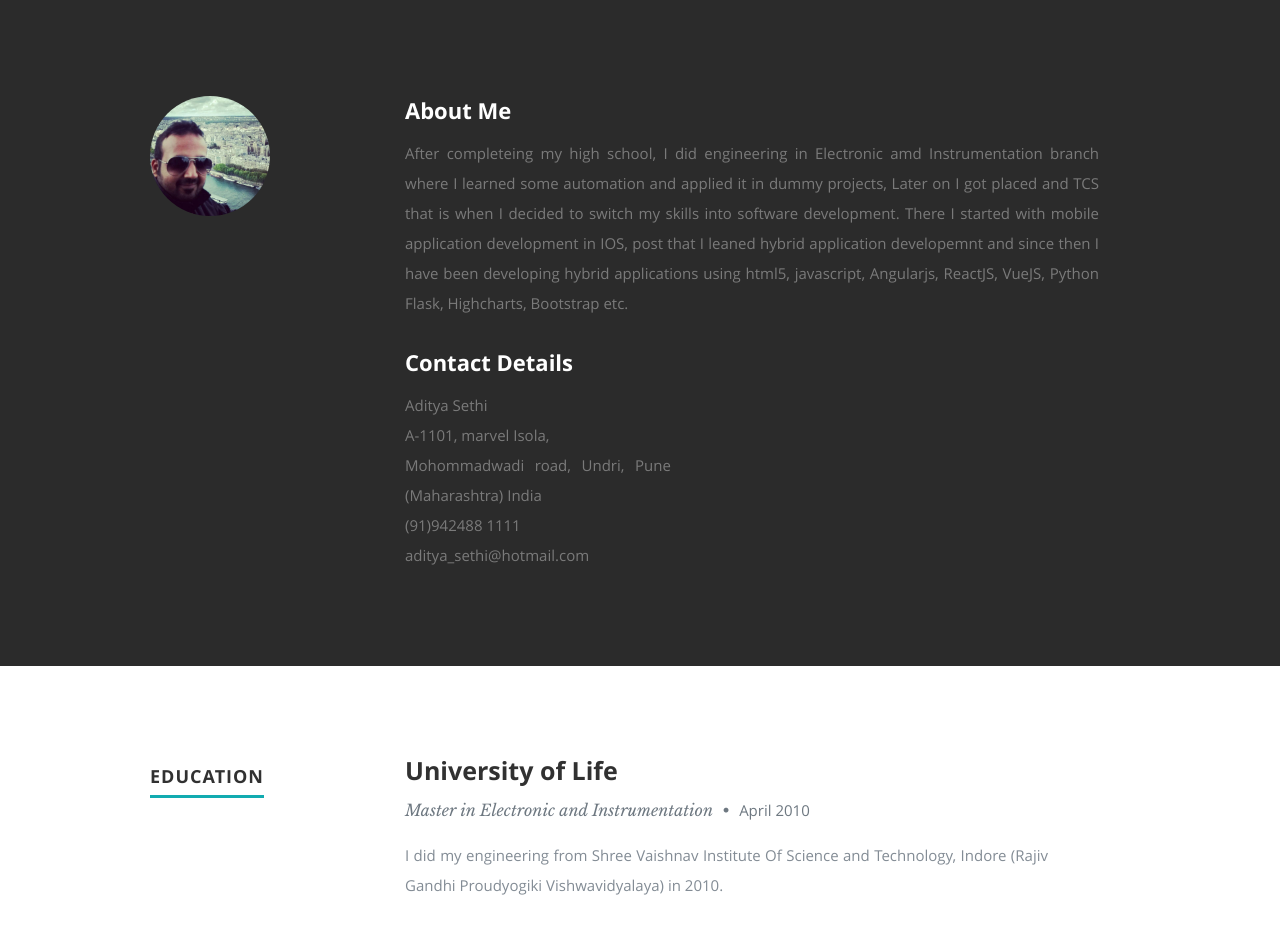
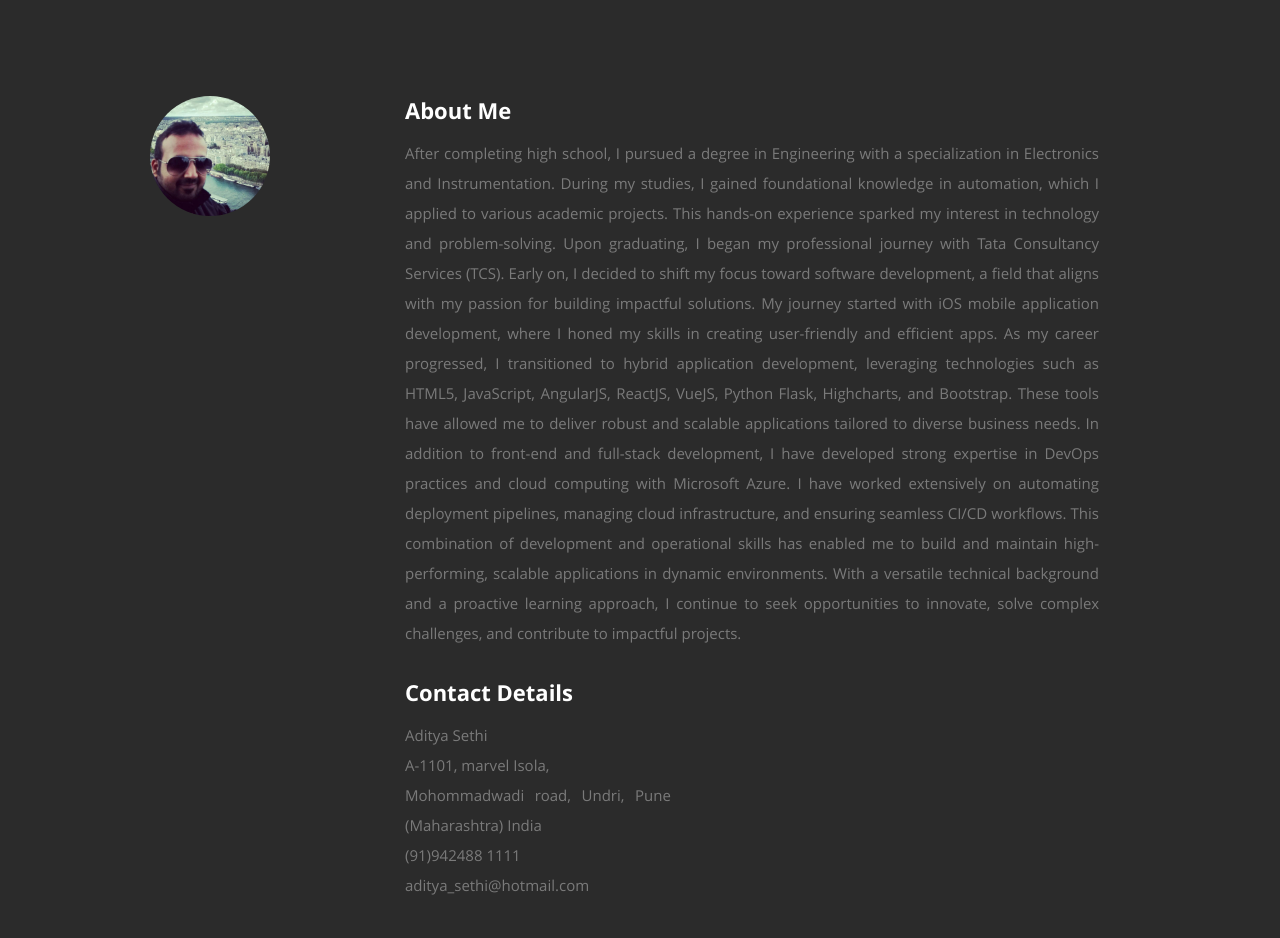
Before and after one commit to AdityaSethi/adityasethi.github.io, a plain HTML site: page index.html in a window 1280 px wide. Shown: the part 800-1738 px from the top of the page. Drawn offline with nearby package versions, Linux system fonts and the light colour scheme.

Commit message:
Update index.html

```diff
--- a/index.html
+++ b/index.html
@@ -97,11 +97,15 @@
 
             <h2>About Me</h2>
 
-            <p>After completeing my high school, I did engineering in Electronic amd Instrumentation branch where I
-               learned some automation and applied it in dummy projects, Later on I got placed and TCS that is when I
-               decided to switch my skills into software development. There I started with mobile application
-               development in IOS, post that I leaned hybrid application developemnt and since then I have been
-               developing hybrid applications using html5, javascript, Angularjs, ReactJS, VueJS, Python Flask, Highcharts, Bootstrap etc.
+            <p>After completing high school, I pursued a degree in Engineering with a specialization in Electronics and Instrumentation. During my studies, I gained foundational knowledge in automation, which I applied to various academic projects. This hands-on experience sparked my interest in technology and problem-solving.
+
+Upon graduating, I began my professional journey with Tata Consultancy Services (TCS). Early on, I decided to shift my focus toward software development, a field that aligns with my passion for building impactful solutions. My journey started with iOS mobile application development, where I honed my skills in creating user-friendly and efficient apps.
+
+As my career progressed, I transitioned to hybrid application development, leveraging technologies such as HTML5, JavaScript, AngularJS, ReactJS, VueJS, Python Flask, Highcharts, and Bootstrap. These tools have allowed me to deliver robust and scalable applications tailored to diverse business needs.
+
+In addition to front-end and full-stack development, I have developed strong expertise in DevOps practices and cloud computing with Microsoft Azure. I have worked extensively on automating deployment pipelines, managing cloud infrastructure, and ensuring seamless CI/CD workflows. This combination of development and operational skills has enabled me to build and maintain high-performing, scalable applications in dynamic environments.
+
+With a versatile technical background and a proactive learning approach, I continue to seek opportunities to innovate, solve complex challenges, and contribute to impactful projects.
             </p>
 
             <div class="row">
```
